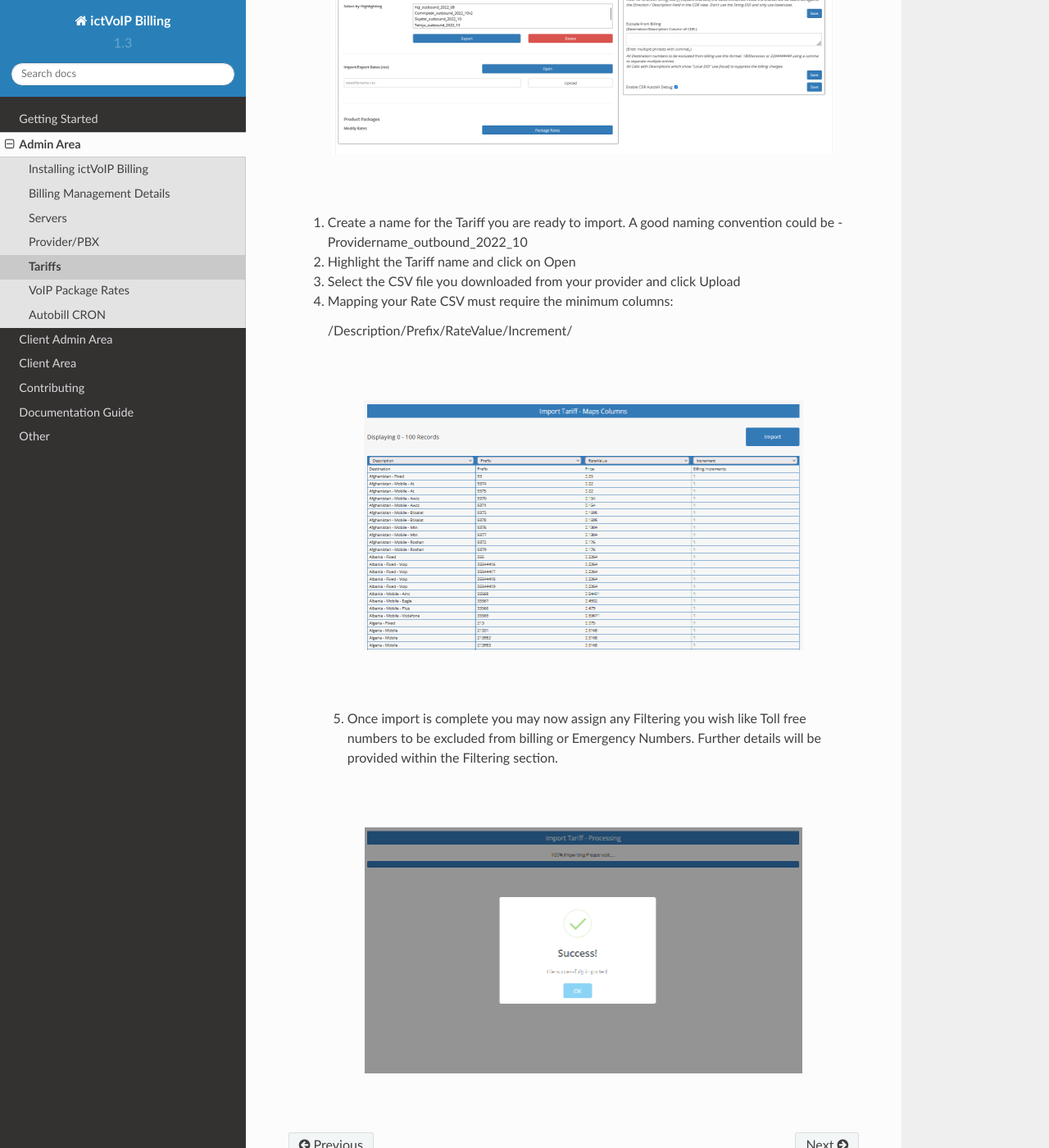
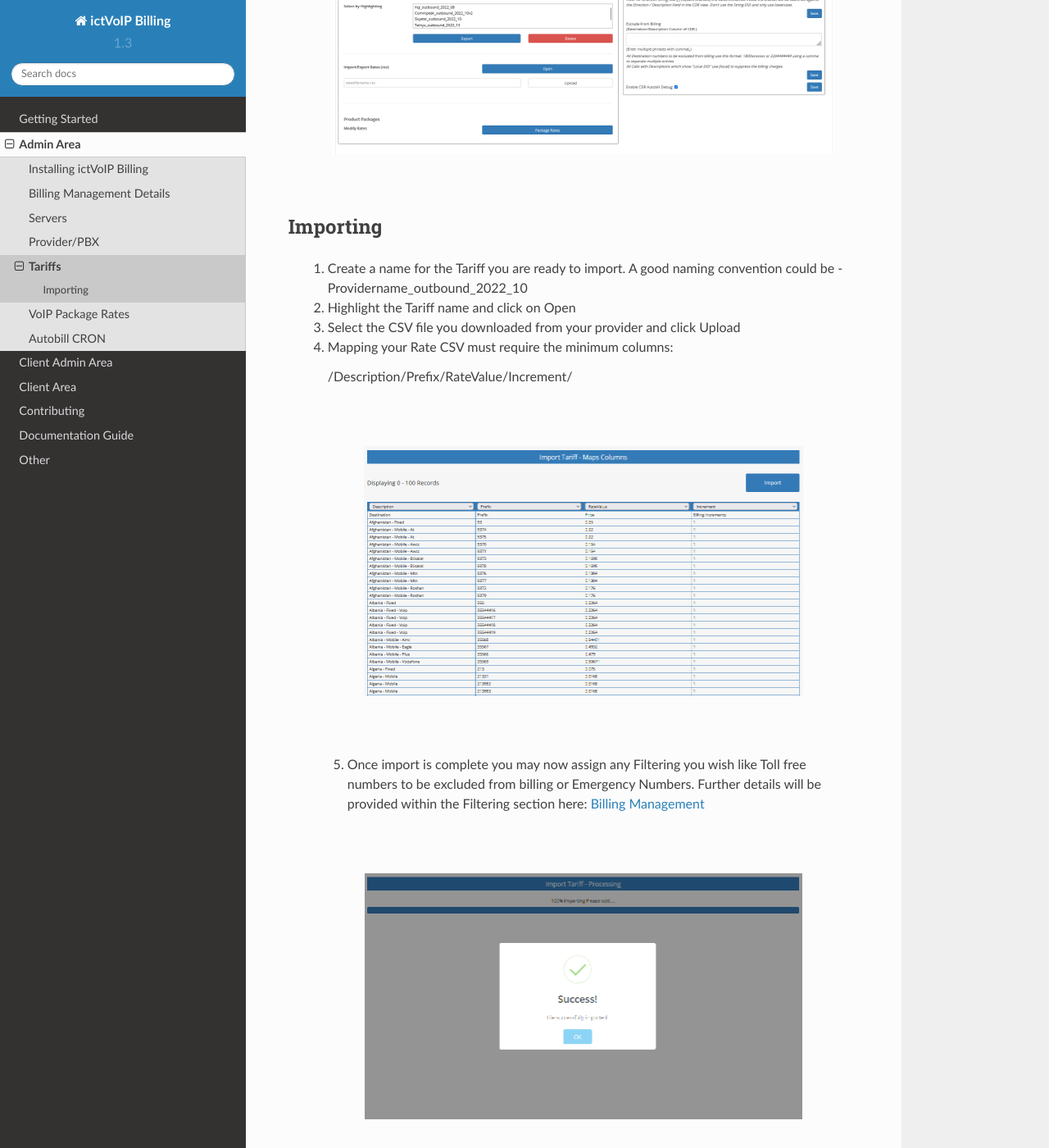
Before and after one commit to ictvoip/ictvoip-docs, a Sphinx documentation site: the page built from docs/source/admin/tariffs.rst, in a window 1280 px wide and 1400 px high, scrolled down 473 px. Shown: the whole window at 82% size. Built offline with Sphinx 7.4.7 and the Read the Docs theme 2.0.0, drawn with Linux system fonts in a browser that asks for light colours; pages that are not in the unit, such as notebooks, are missing from menus.

Commit message:
Update tariffs.rst

```diff
--- a/docs/source/admin/tariffs.rst
+++ b/docs/source/admin/tariffs.rst
@@ -13,6 +13,10 @@ To import your Tariff, you must download your Rate Card or Tariff from your Prov
         :alt: ictVoIP Billing Management
 
 |
+
+
+Importing
+************
 
 
  1) Create a name for the Tariff you are ready to import. A good naming convention could be  - Providername_outbound_2022_10
@@ -35,7 +39,7 @@ To import your Tariff, you must download your Rate Card or Tariff from your Prov
 |
 
 
-  5) Once import is complete you may now assign any Filtering you wish like Toll free numbers to be excluded from billing or Emergency Numbers. Further details will be provided within the Filtering section.
+  5) Once import is complete you may now assign any Filtering you wish like Toll free numbers to be excluded from billing or Emergency Numbers. Further details will be provided within the Filtering section here: `Billing Management <../admin/billing_management.html>`_
 
   |
 
```
